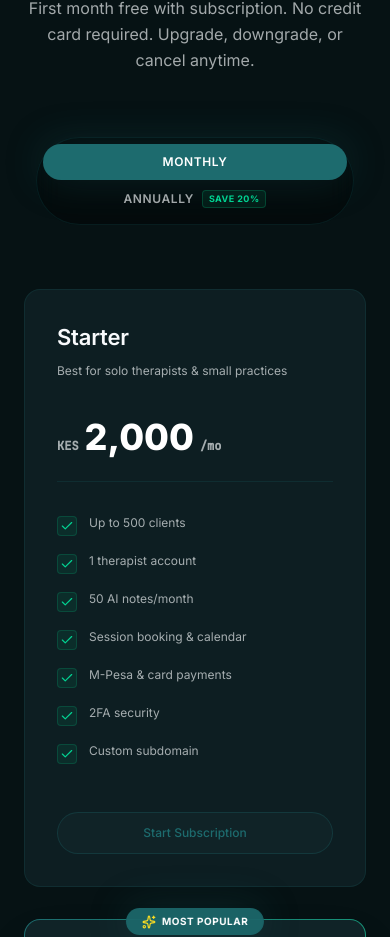
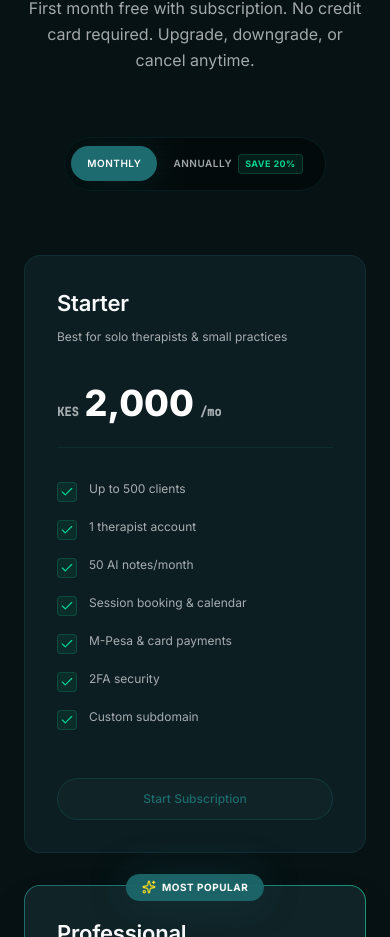
Before and after one commit to WanyekiTech/TheraSquareWebsite_CloudFlare, a React (Vite) app: page / in a window 390 px wide. Shown: the part 8819-9756 px from the top of the page. Built offline with nearby package versions, Linux system fonts and the light colour scheme.

Commit message:
style: fix billing toggle wrapping on mobile devices

```diff
--- a/src/components/ui/BillingToggle.tsx
+++ b/src/components/ui/BillingToggle.tsx
@@ -14,14 +14,14 @@ export const BillingToggle = ({ cycle, onChange, className = "mb-16" }: BillingT
       <div
         role="radiogroup"
         aria-label="Billing Cycle"
-        className="bg-black/40 backdrop-blur-md border border-brand/20 p-1.5 rounded-full flex flex-wrap sm:flex-nowrap items-center shadow-inner relative"
+        className="bg-black/40 backdrop-blur-md border border-brand/20 p-1.5 rounded-full flex items-center shadow-inner relative max-w-full overflow-hidden"
       >
         <button
           type="button"
           role="radio"
           aria-checked={cycle === 'Monthly'}
           onClick={() => onChange('Monthly')}
-          className={`relative px-6 py-2.5 rounded-full text-xs font-semibold uppercase tracking-wider transition-colors duration-300 cursor-pointer w-full sm:w-auto ${
+          className={`relative px-4 sm:px-6 py-2.5 rounded-full text-[10px] sm:text-xs font-semibold uppercase tracking-wider transition-colors duration-300 cursor-pointer flex-1 sm:flex-none whitespace-nowrap ${
             cycle === 'Monthly' ? "text-white" : "text-text-muted hover:text-white hover:bg-white/5"
           }`}
         >
@@ -40,7 +40,7 @@ export const BillingToggle = ({ cycle, onChange, className = "mb-16" }: BillingT
           role="radio"
           aria-checked={cycle === 'Annual'}
           onClick={() => onChange('Annual')}
-          className={`relative px-6 py-2.5 rounded-full text-xs font-semibold uppercase tracking-wider transition-colors duration-300 cursor-pointer flex items-center justify-center gap-2 w-full sm:w-auto ${
+          className={`relative px-4 sm:px-6 py-2.5 rounded-full text-[10px] sm:text-xs font-semibold uppercase tracking-wider transition-colors duration-300 cursor-pointer flex items-center justify-center gap-1.5 sm:gap-2 flex-1 sm:flex-none whitespace-nowrap ${
             cycle === 'Annual' ? "text-white" : "text-text-muted hover:text-white hover:bg-white/5"
           }`}
         >
```
